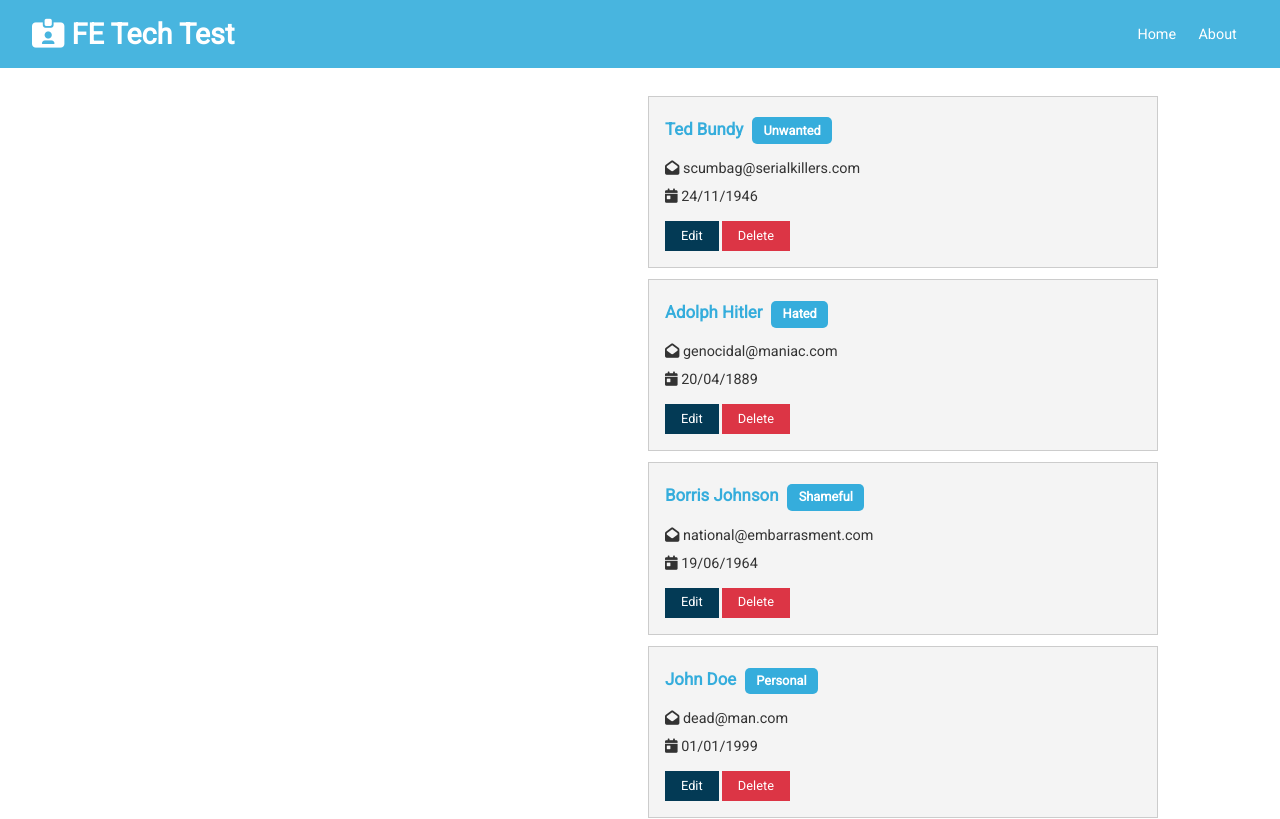
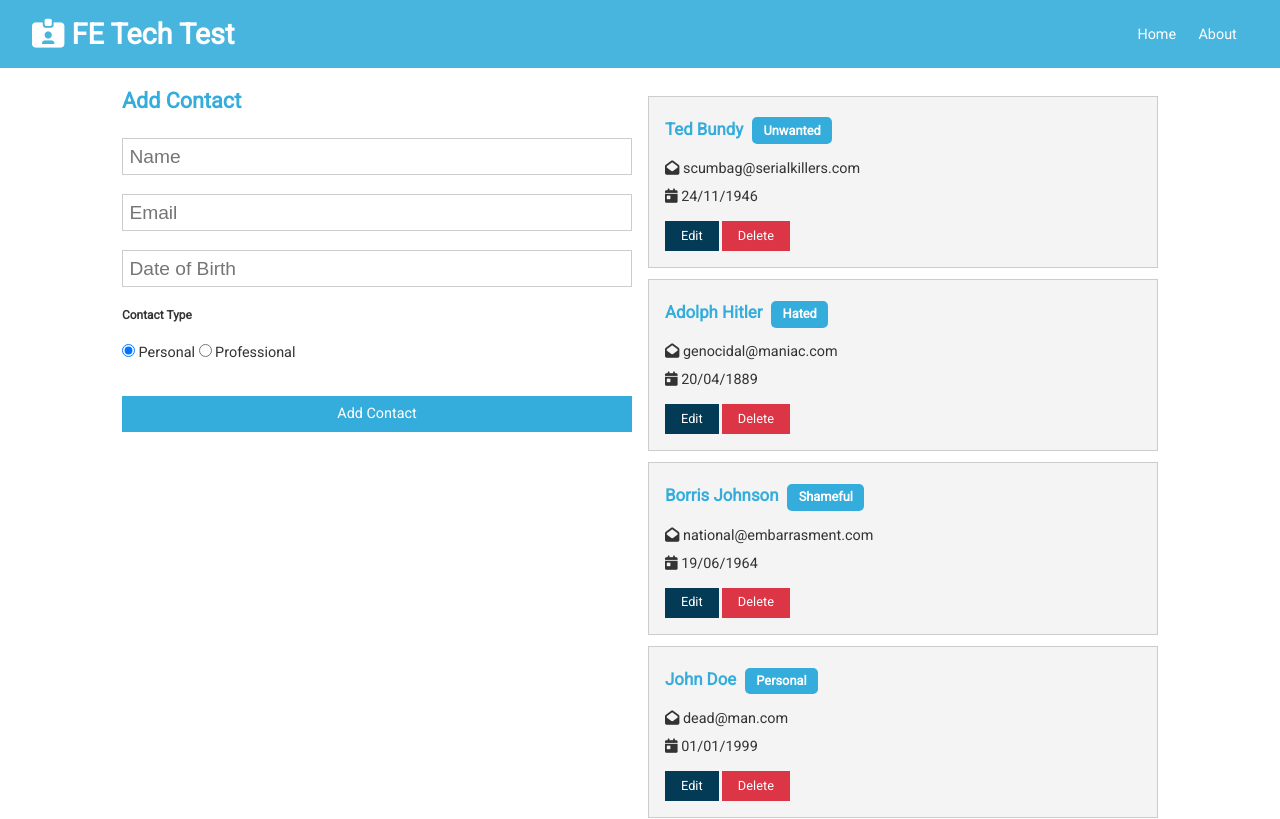
Before and after one commit to pebaro/Contact-Keeper, a React (Create React App) app in the folder client/: page / in a window 1280 px wide. Shown: the top 819 px of the page. Built offline with nearby package versions, Linux system fonts and the light colour scheme.

Commit message:
added the contact form minus functionality

```diff
--- /dev/null
+++ b/client/src/components/contacts/ContactForm.js
@@ -0,0 +1,70 @@
+import React, { useState } from 'react'
+
+const ContactForm = () => {
+	const [contact, setContact] = useState({
+		name: '',
+		email: '',
+		dob: '',
+		type: 'personal'
+	})
+
+	const { name, email, dob, type } = contact
+
+	const onChange = e => setContact({
+		...contact,
+		[e.target.name]: e.target.value
+	})
+
+	return (
+		<form>
+			<h2 className="text-primary">Add Contact</h2>
+			<input
+				type="text"
+				placeholder="Name"
+				name="name"
+				value={name}
+				onChange={onChange}
+			/>
+			<input
+				type="email"
+				placeholder="Email"
+				name="email"
+				value={email}
+				onChange={onChange}
+			/>
+			<input
+				type="text"
+				placeholder="Date of Birth"
+				name="dob"
+				value={dob}
+				onChange={onChange}
+			/>
+			<h5>Contact Type</h5>
+			<input
+				type="radio"
+				name="type"
+				value="personal"
+				checked={
+					type === 'personal'
+				}
+			/> Personal {' '}
+			<input
+				type="radio"
+				name="type"
+				value="professional"
+				checked={
+					type === 'professional'
+				}
+			/> Professional
+			<div>
+				<input
+					type="submit"
+					value="Add Contact"
+					className="btn btn-primary btn-block"
+				/>
+			</div>
+		</form>
+	)
+}
+
+export default ContactForm
--- a/client/src/components/pages/home.js
+++ b/client/src/components/pages/home.js
@@ -1,11 +1,12 @@
 import React from 'react'
 import Contacts from '../contacts/Contacts'
+import ContactForm from '../contacts/ContactForm'
 
 const Home = () => {
 	return (
 		<div className='grid-2'>
 			<div>
-				{/** Contact Form Here */}
+				<ContactForm />
 			</div>
 			<div>
 				<Contacts />
```
